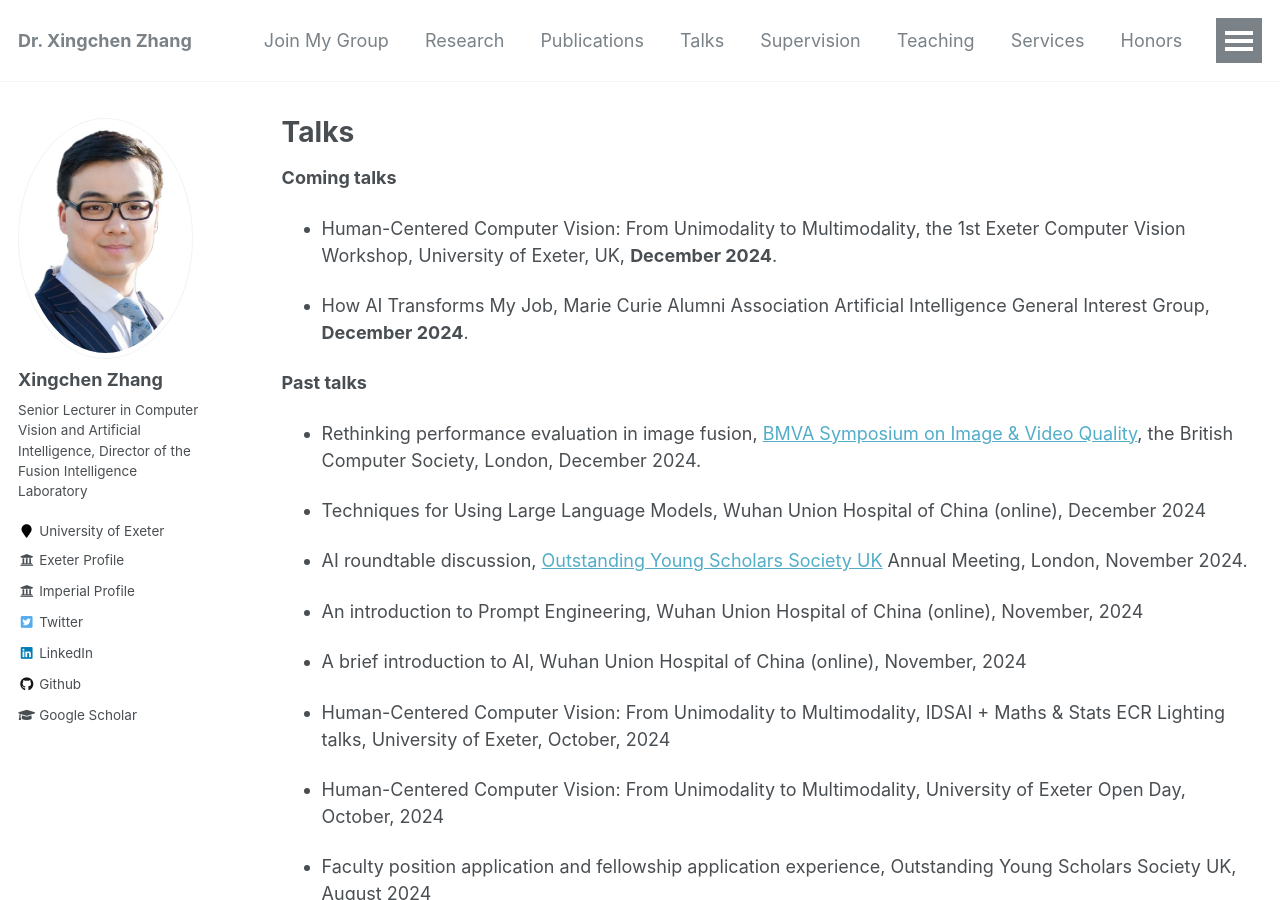
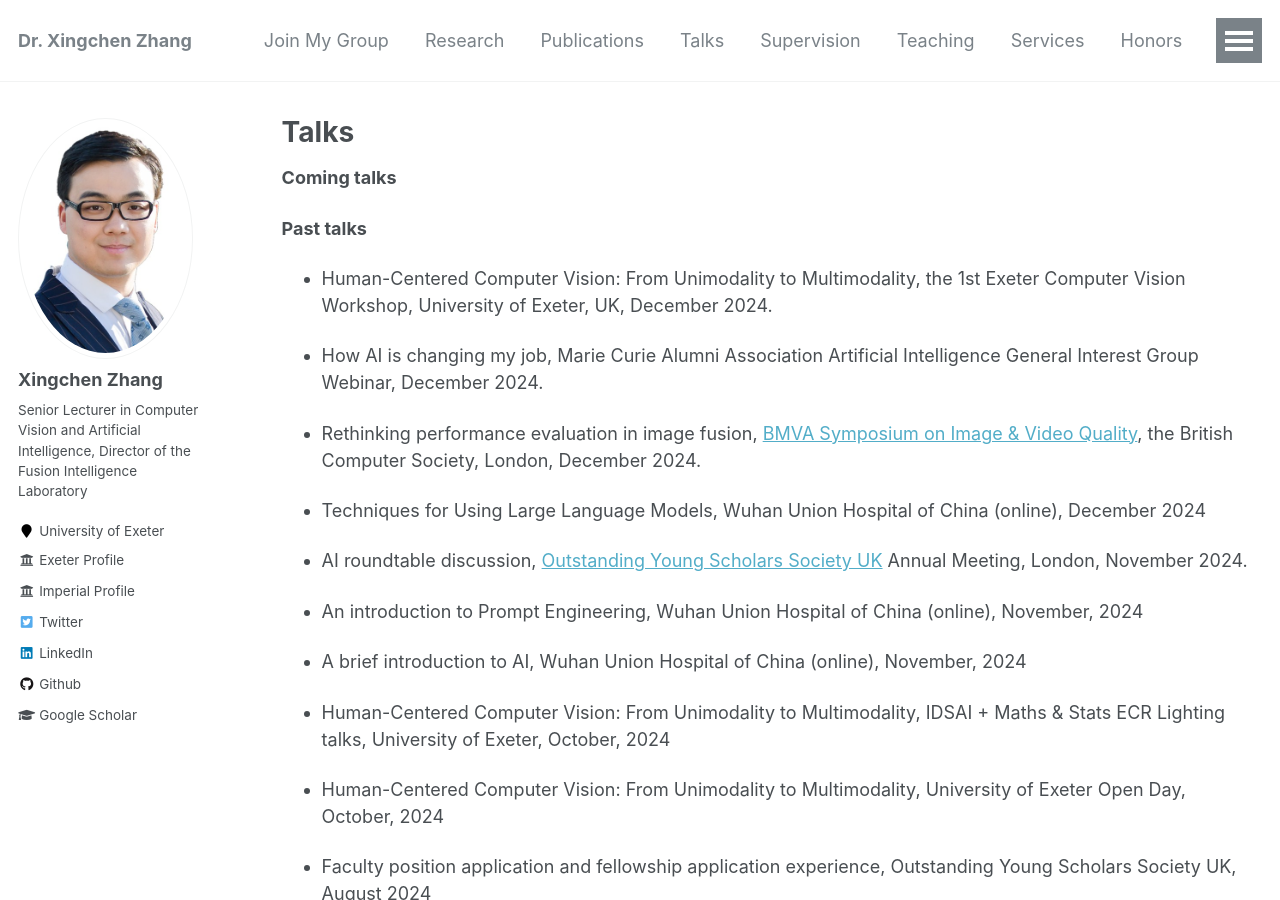
Before and after one commit to xingchenzhang/xingchenzhang.github.io, a Jekyll site: the page built from _pages/talks.md, in a window 1280 px wide and 900 px high. Built offline with Jekyll 4.4.1, drawn with Linux system fonts in a browser that asks for light colours.

Commit message:
update bio and talks

```diff
--- a/_pages/talks.md
+++ b/_pages/talks.md
@@ -7,11 +7,11 @@ author_profile: true
 
 **Coming talks**
 
-- Human-Centered Computer Vision: From Unimodality to Multimodality, the 1st Exeter Computer Vision Workshop, University of Exeter, UK, **December 2024**.
+**Past talks**
 
-- How AI Transforms My Job, Marie Curie Alumni Association Artificial Intelligence General Interest Group, **December 2024**.
+- Human-Centered Computer Vision: From Unimodality to Multimodality, the 1st Exeter Computer Vision Workshop, University of Exeter, UK, December 2024.
 
-**Past talks**
+- How AI is changing my job, Marie Curie Alumni Association Artificial Intelligence General Interest Group Webinar, December 2024.
 
 - Rethinking performance evaluation in image fusion, [BMVA Symposium on Image & Video Quality](https://www.bmva.org/meetings/24-12-11-ImageandVideoQualityAssessment.html), the British Computer Society, London, December 2024.
 
```
Also changed, not shown: _pages/about.md (+5 -5 lines).
